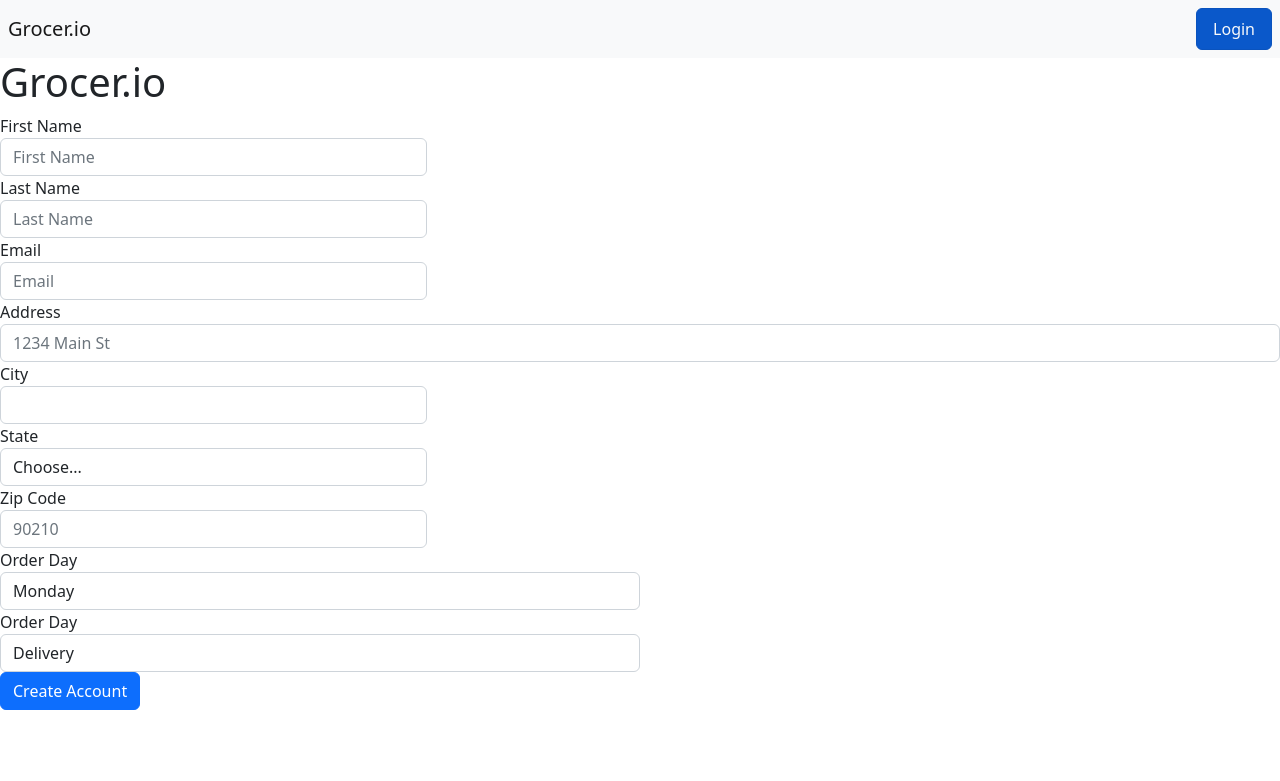
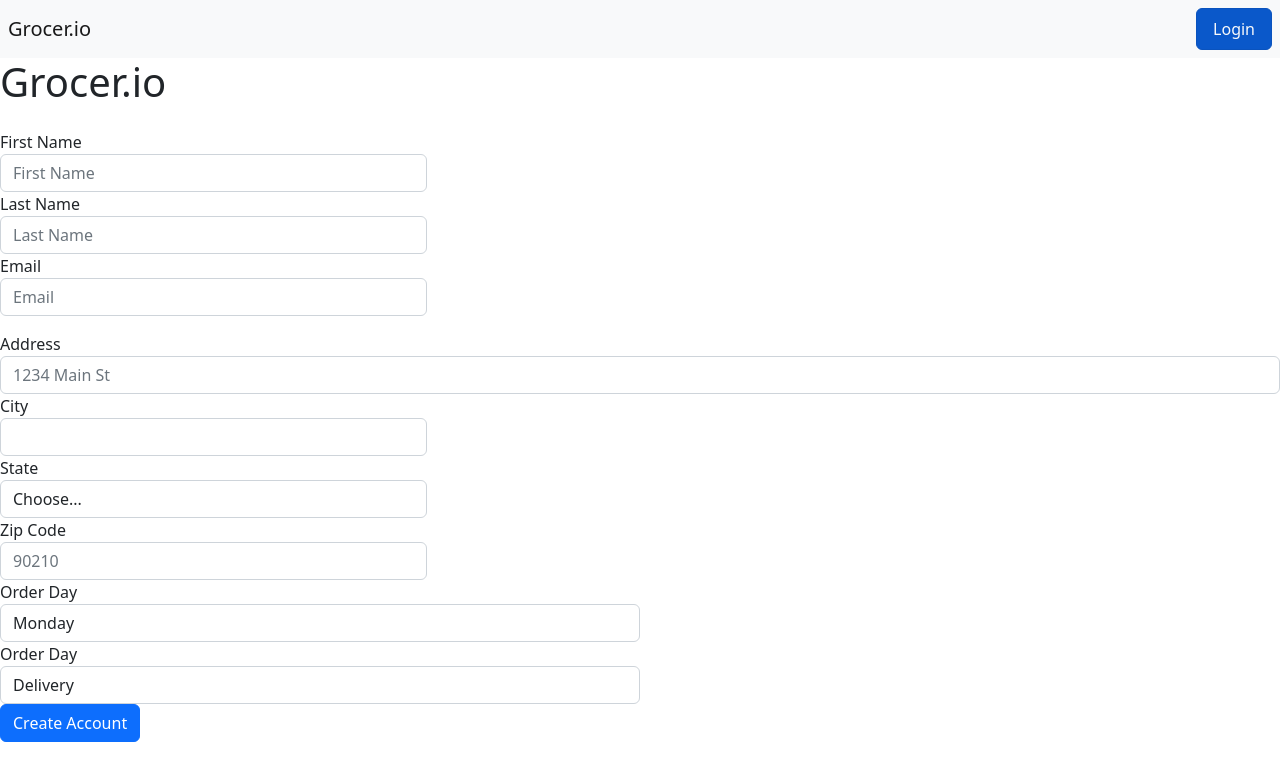
Before and after one commit to sarpuser/Grocer.io, a Python web app: template server/src/templates/newuser.html in a window 1280 px wide. Shown: the top 781 px of the page. Run offline with Jinja, Linux system fonts and the light colour scheme; the template is opened without the code that fills it, so the values that code supplies are empty.

Commit message:
newuser 4

```diff
--- a/server/src/templates/newuser.html
+++ b/server/src/templates/newuser.html
@@ -26,7 +26,7 @@
 		<h1 class="h1">Grocer.io</h1>
 		<form>
 
-			<div class="form-row">
+			<div class="form-row py-3">
 				<div class="form-group col-md-4">
 				  <label for="fname">First Name</label>
 				  <input type="email" class="form-control" id="fname" placeholder="First Name">
```
